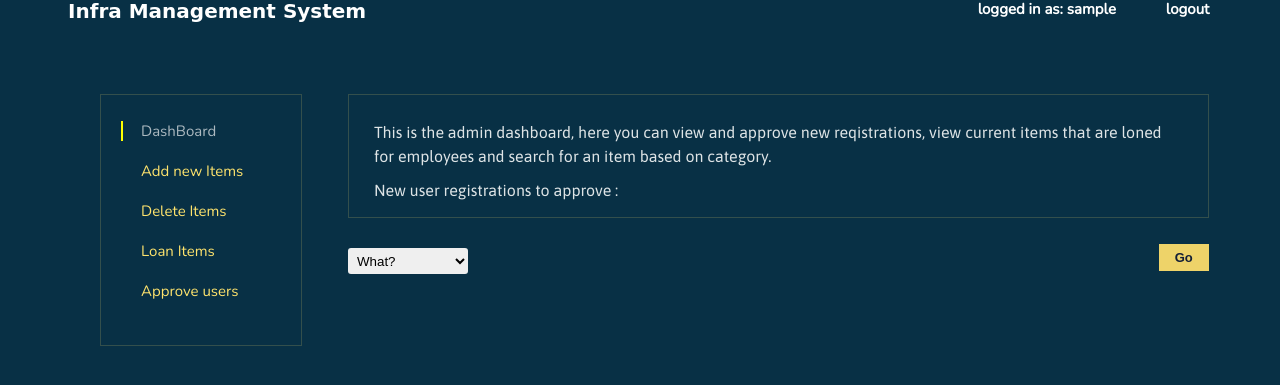
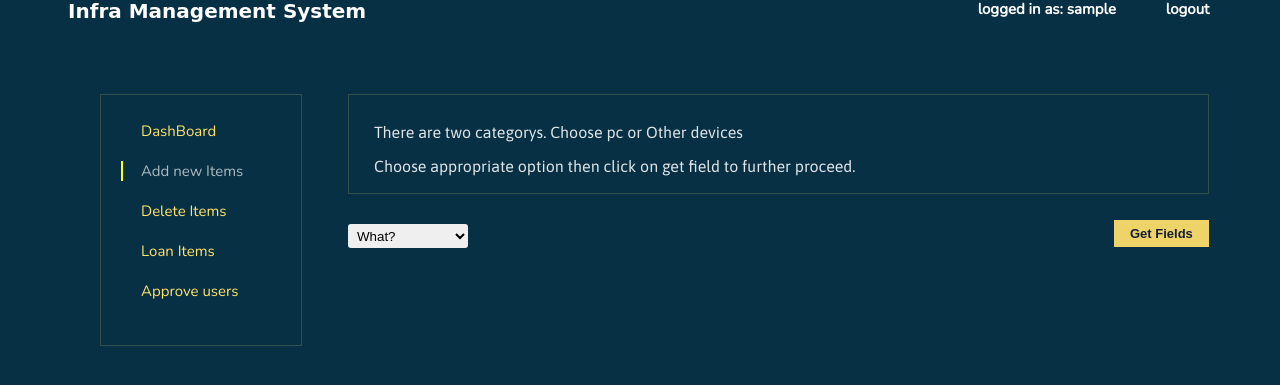
Before and after one commit to aghontpi/Infra-Management-System, a PHP site: page /users.php?id=add in a window 1280 px wide. Shown: the part 26-411 px from the top of the page. Run offline with PHP 8.4, Linux system fonts and the light colour scheme; the visitor is signed in with stand-in values (Sample User, id 1); some libraries are stand-ins or nearby versions; some web fonts are replaced.

Commit message:
backup till current progress

```diff
--- /dev/null
+++ b/addnew.php
@@ -0,0 +1,60 @@
+<div class="sidebar">
+	<div class="ul-container">
+		<div class="ul" >
+			<ul>
+				<li >
+					<a href="users.php"><span class="container-cate">
+					DashBoard</a>
+					</span>
+				</li>
+				<li class="li-active" >
+					<a href="users.php?id=add"><span class="container-cate">
+					Add new Items</a>
+				</span></li>
+				<li><span class="container-cate">
+					Delete Items
+				</span></li>
+				<li><span class="container-cate">
+					Loan Items
+				</span></li>
+				<li><span class="container-cate">
+					Approve users
+				</span></li>
+			</ul>
+		</div>
+	</div>
+
+</div>
+
+<div class="dashboard-container">
+	<div class="overall-container">
+	<div class="dashboard">
+		<span>
+			There are two categorys. Choose pc or Other devices <br>
+		</span>
+		<span>
+			Choose appropriate option then click on get field to further proceed.
+		</span>
+	</div>
+	<div class="search-container">
+		<div class="search" id="category_selector">
+			 <div><select name="addDevices" id="addDevice">
+			 	<option value="" disabled selected>What?</option>
+    			<option value="pc">PC</option>
+    			<option value="device">Other Devices</option>
+  			</select>
+  			</div>
+		</div>
+		<div class="search-go">
+			<span id="add" name="add" class="btnright" onclick="getAttributes_to_add()" >Get Fields</span>
+		</div>
+	</div>
+
+	<div id="fields_container">
+		<div>
+
+		</div>
+	</div>
+
+	</div>
+</div>
--- a/css/main.css
+++ b/css/main.css
@@ -152,7 +152,7 @@
     float: right;
 }
 
-#search_button {
+#search_button,.btnright {
     padding: 6px 16px;
     border: 0px;
     cursor: pointer;
@@ -162,7 +162,7 @@
     font-weight: 700;
 }
 
-#search_button:hover {
+#search_button:hover,.btnright:hover {
     opacity:0.80;
 }
 
@@ -171,7 +171,7 @@
     margin-left: 340px;
 }
 
-#search-field,#what,#type,#table_here_filter input{
+#search-field,#what,#type,#table_here_filter input,#addDevice{
     width: 120px;
     height: 24px;
     border-radius: 3px;
@@ -192,15 +192,14 @@
 margin-top:30px;
 font-family:sans-serif;
 font-size:12px;
-;
 }
 .ui-widget-header{
    border: solid 1px #334f4c!important;
    background-color:#083045!important;
    color:#dee4e6!important;
 }
-thead{
-  background: #000000!important;
-  font-weight: normal;
-  color: #c1c1c1!important;
+
+.ul-container .ul ul li a{
+  text-decoration:none;
+  color:unset;
 }
--- a/dashboard.php
+++ b/dashboard.php
@@ -1,3 +1,32 @@
+<div class="sidebar">
+	<div class="ul-container">
+		<div class="ul" >
+			<ul>
+				<li class="li-active">
+					<a href="users.php"><span class="container-cate">
+					DashBoard</a>
+					</span>
+				</li>
+				<li ><a href="users.php?id=add"><span class="container-cate">
+					Add new Items</a>
+				</span></li>
+				<li><span class="container-cate">
+					Delete Items
+				</span></li>
+				<li><span class="container-cate">
+					Loan Items
+				</span></li>
+				<li><span class="container-cate">
+					Approve users
+				</span></li>
+			</ul>
+		</div>
+	</div>
+
+</div>
+
+
+
 <div class="dashboard-container">
 	<div class="overall-container">
 	<div class="dashboard">
--- a/js/main.js
+++ b/js/main.js
@@ -15,7 +15,6 @@ $(document).ready(function() {
         }
 
     });
-
 
 });
 
--- a/users.php
+++ b/users.php
@@ -31,7 +31,23 @@ if(empty(@$_SESSION['user_name'])){
 </head>
 <body style="background-color:#083045;">
 	<?php include("header.php"); ?>
-	<?php include("sidebar.php"); ?>
-	<?php include("dashboard.php"); ?>
+	<?php
+
+	if(!empty($_GET['id'])){
+		$id=$_GET['id'];
+		if($id=="add")
+		{
+			include("addnew.php");
+		}
+		else
+			echo 'Page not Found';
+	}else{
+		include('dashboard.php');
+	}
+
+	?>
+
+
+
 </body>
 </html>
```
